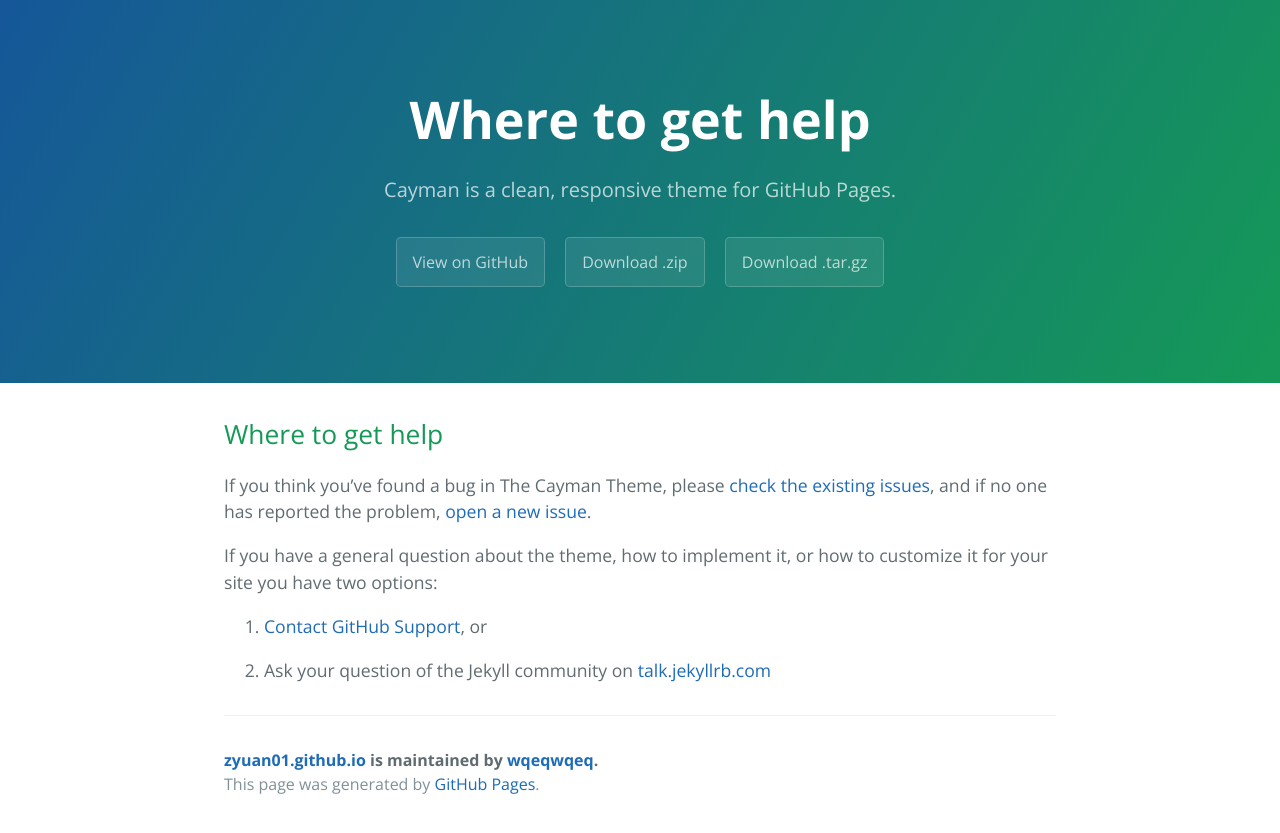
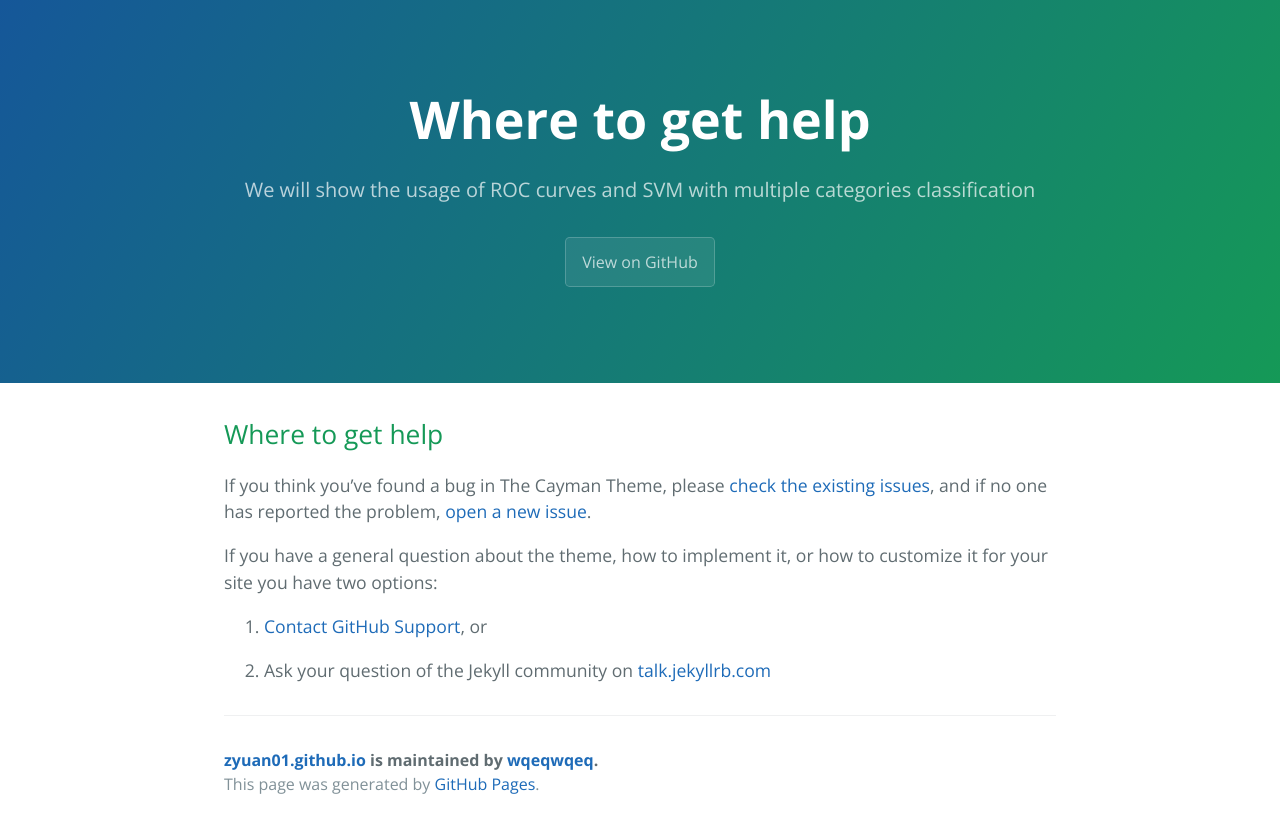
Before and after one commit to wqeqwqeq/zyuan01.github.io, a Jekyll site: the page built from docs/SUPPORT.md, in a window 1280 px wide. Shown: the top 833 px of the page. Built offline with Jekyll 4.4.1, drawn with Linux system fonts in a browser that asks for light colours; our own code applies the rules of GitHub Pages for plain Markdown files.

Commit message:
Update _config.yml

```diff
--- a/_config.yml
+++ b/_config.yml
@@ -1,5 +1,5 @@
-title: Cayman theme
-description: Cayman is a clean, responsive theme for GitHub Pages.
-show_downloads: true
+title: ML-Presentation
+description: We will show the usage of ROC curves and SVM with multiple categories classification
+show_downloads: False
 google_analytics:
 theme: jekyll-theme-cayman
```
